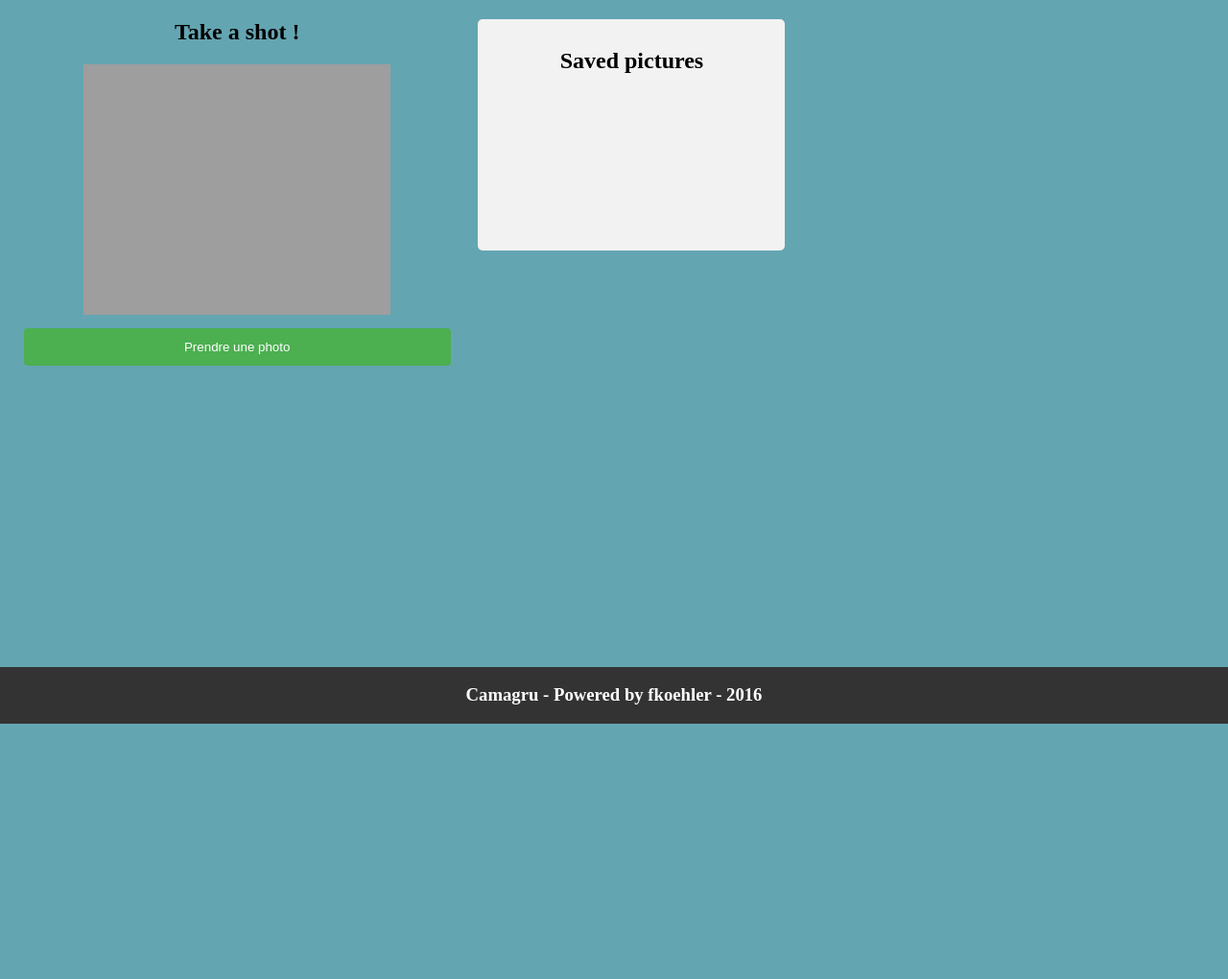
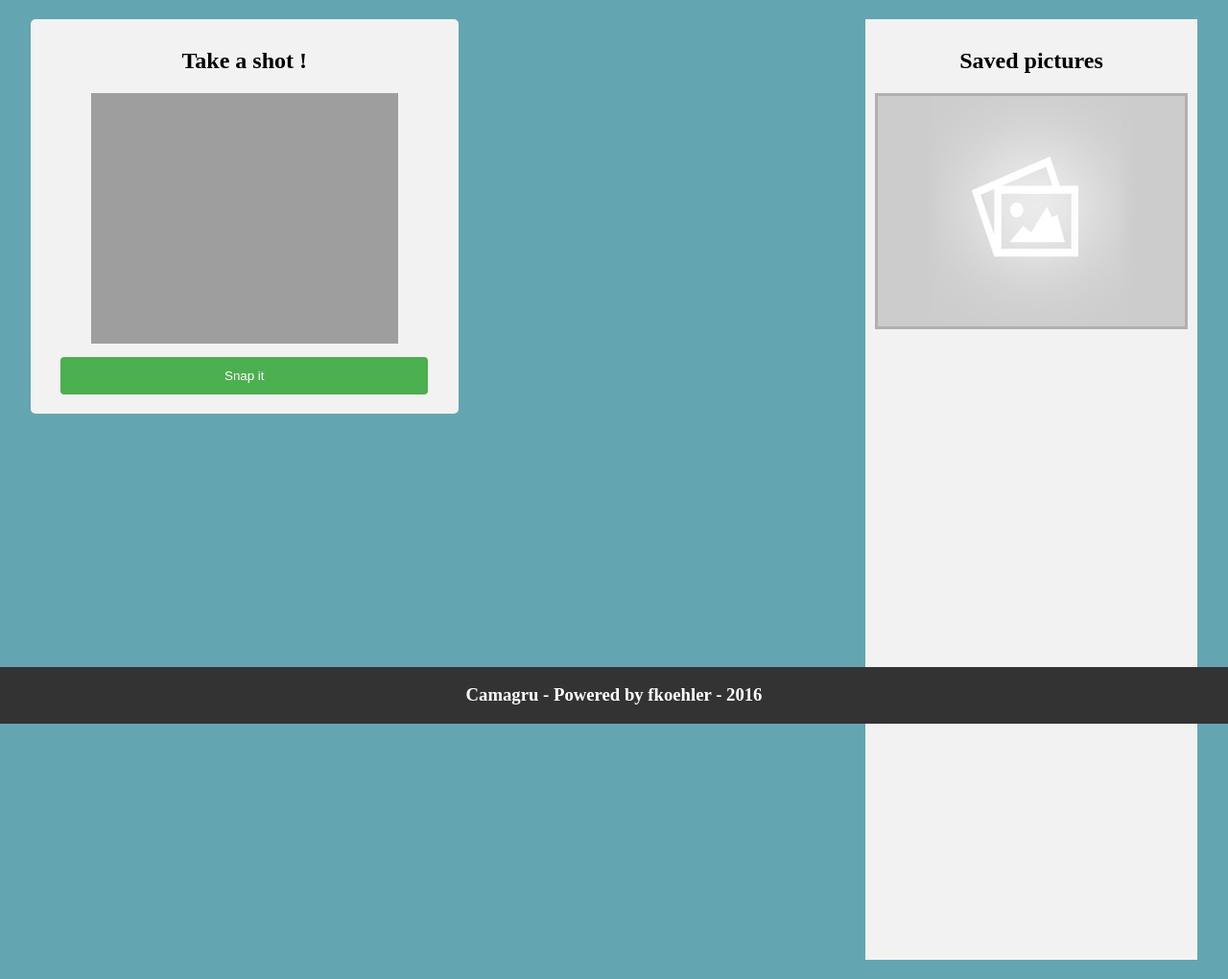
Before and after one commit to fkoehler42/camagru, a PHP site: page / in a window 1280 px wide. Shown: the part 46-1066 px from the top of the page at 96% size. Before the commit the page ends 800 px from the top, so only its background shows below. Run offline with PHP 8.4, Linux system fonts and the light colour scheme; the visitor is signed in with stand-in values (Sample User, id 1); data that the repository does not hold is empty; a map, chart or similar area stays blank.

Commit message:
upload/store/download photos ok

```diff
--- a/config/setup.php
+++ b/config/setup.php
@@ -16,7 +16,7 @@ $db->query("CREATE TABLE IF NOT EXISTS images
 					(
 						img_id INT(6) PRIMARY KEY AUTO_INCREMENT NOT NULL,
 						link TEXT NOT NULL,
-						author_id INT(10) NOT NULL,
+						author VARCHAR(40) NOT NULL,
 						pub_date DATETIME NOT NULL DEFAULT CURRENT_TIMESTAMP,
 						nb_likes INT(6) NOT NULL DEFAULT 0
 					)");
--- a/public/camera.php
+++ b/public/camera.php
@@ -2,10 +2,9 @@
   <div id="view">
     <h2>Take a shot !</h2>
     <video id="video" poster="http://placekitten.com/g/320/261"></video>
-    <button id="startbutton">Prendre une photo</button>
+    <button id="startbutton">Snap it</button>
   </div>
-  <div id="photos">
+  <div id="photos_container">
     <h2>Saved pictures</h2>
-      <canvas id="canvas"></canvas>
   </div>
 </div>
--- /dev/null
+++ b/public/load_imgs.php
@@ -0,0 +1,25 @@
+<?php
+
+session_start();
+
+require_once('../config/database.php');
+
+$login = $db->quote($_SESSION['logged']);
+$response = "";
+
+if ($login === "") {
+  echo "Unable to retrieve the session user.<br/>";
+  return ;
+}
+$query = $db->query("SELECT link FROM images WHERE author = $login ORDER BY img_id DESC LIMIT 10");
+while (($res = $query->fetchColumn()) !== false) {
+  $start = strrpos($res, "/");
+  $img = substr($res, $start, strlen($res) - $start);
+  $response .= "<img class='photos' src='images/upload$img'>";
+}
+if ($response === "") {
+  $response = "<img id='photo_default' class='photos' src='images/icons/photo_default.jpg' width='320' height='240'>";
+}
+echo ($response);
+
+?>
--- a/stylesheets/camera.css
+++ b/stylesheets/camera.css
@@ -2,11 +2,6 @@
 }
 
 #view {
-  text-align:center;
-  display:inline-block;
-}
-
-#photos {
   text-align:center;
   display:inline-block;
   vertical-align:top;
@@ -15,6 +10,31 @@
   padding: 10px;
   margin-top: 20px;
   margin-bottom: 20px;
+  margin-right: auto;
+  margin-left: 2.5%;
+  max-width: 95%;
+}
+
+#photos_container {
+  text-align:center;
+  display:inline-block;
+  vertical-align:top;
+  background-color: #f2f2f2;
+  padding: 10px;
+  margin-top: 20px;
+  margin-bottom: 20px;
   margin-left: auto;
-  margin-right: auto;
+  margin-right: 2.5%;
+  float: right;
+  max-width: 95%;
+  height: 75vw;
+  overflow-x: hidden;
+  overflow-y: auto;
 }
+
+.photos {
+  display: block;
+  background-color: #fafbfc;
+  border: 3px solid #b0b0b0;
+  margin: 5px 0 5px 0;
+}
```
Also changed, not shown: js/camera.js (+33 -8 lines), public/store_img.php (+17 -4 lines), images/icons/photo_default.jpg (added).
